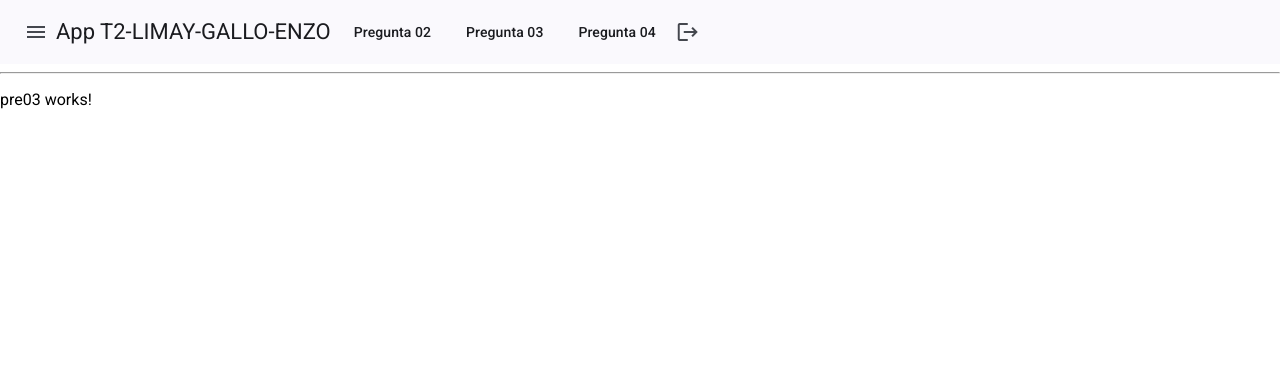
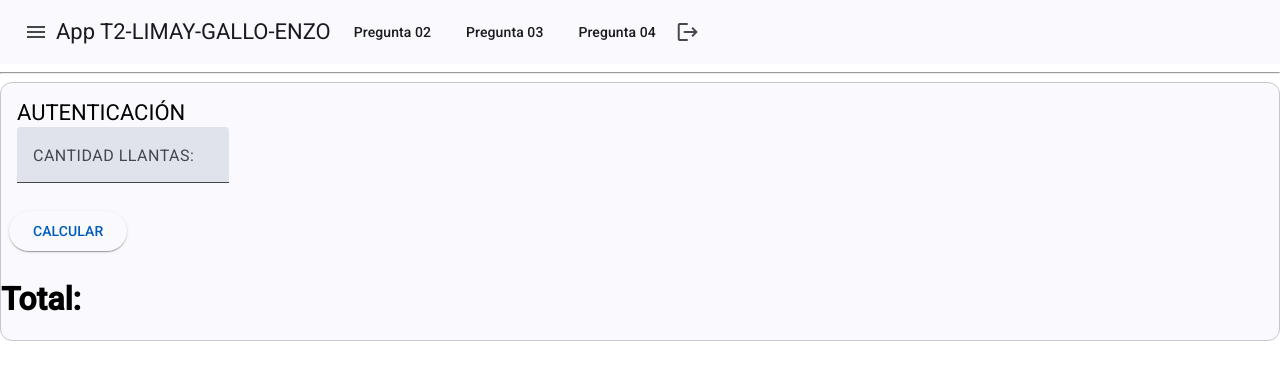
Before and after one commit to Enzolg03/T2-LIMAY-GALLO-ENZO, an Angular app: page /dashboard/pre03 in a window 1280 px wide. Shown: the top 380 px of the page. Built offline with nearby package versions, Linux system fonts and the light colour scheme; sample sign-in values are in the browser's storage.

Commit message:
Pregunta 03 - vista

```diff
--- a/src/app/dashboard/pre03/pre03.component.html
+++ b/src/app/dashboard/pre03/pre03.component.html
@@ -1 +1,19 @@
-<p>pre03 works!</p>
+<mat-card appearance="outlined">
+    <mat-card-header>
+      <mat-card-title>AUTENTICACIÓN</mat-card-title>
+    </mat-card-header>
+
+    <mat-card-content>
+        <div class="form">
+            <mat-form-field>
+                <mat-label>CANTIDAD LLANTAS: </mat-label>
+                <input matInput type="number" #cantidad>
+              </mat-form-field>
+        </div>
+    </mat-card-content>
+
+    <mat-card-actions>
+      <button mat-raised-button>CALCULAR</button>
+    </mat-card-actions>
+    <h1>Total: </h1>
+  </mat-card>
--- a/src/app/dashboard/pre03/pre03.component.ts
+++ b/src/app/dashboard/pre03/pre03.component.ts
@@ -1,9 +1,10 @@
 import { Component } from '@angular/core';
+import { MaterialModule } from '../../angular-material/material/material.module';
 
 @Component({
   selector: 'app-pre03',
   standalone: true,
-  imports: [],
+  imports: [MaterialModule],
   templateUrl: './pre03.component.html',
   styleUrl: './pre03.component.css'
 })
```
